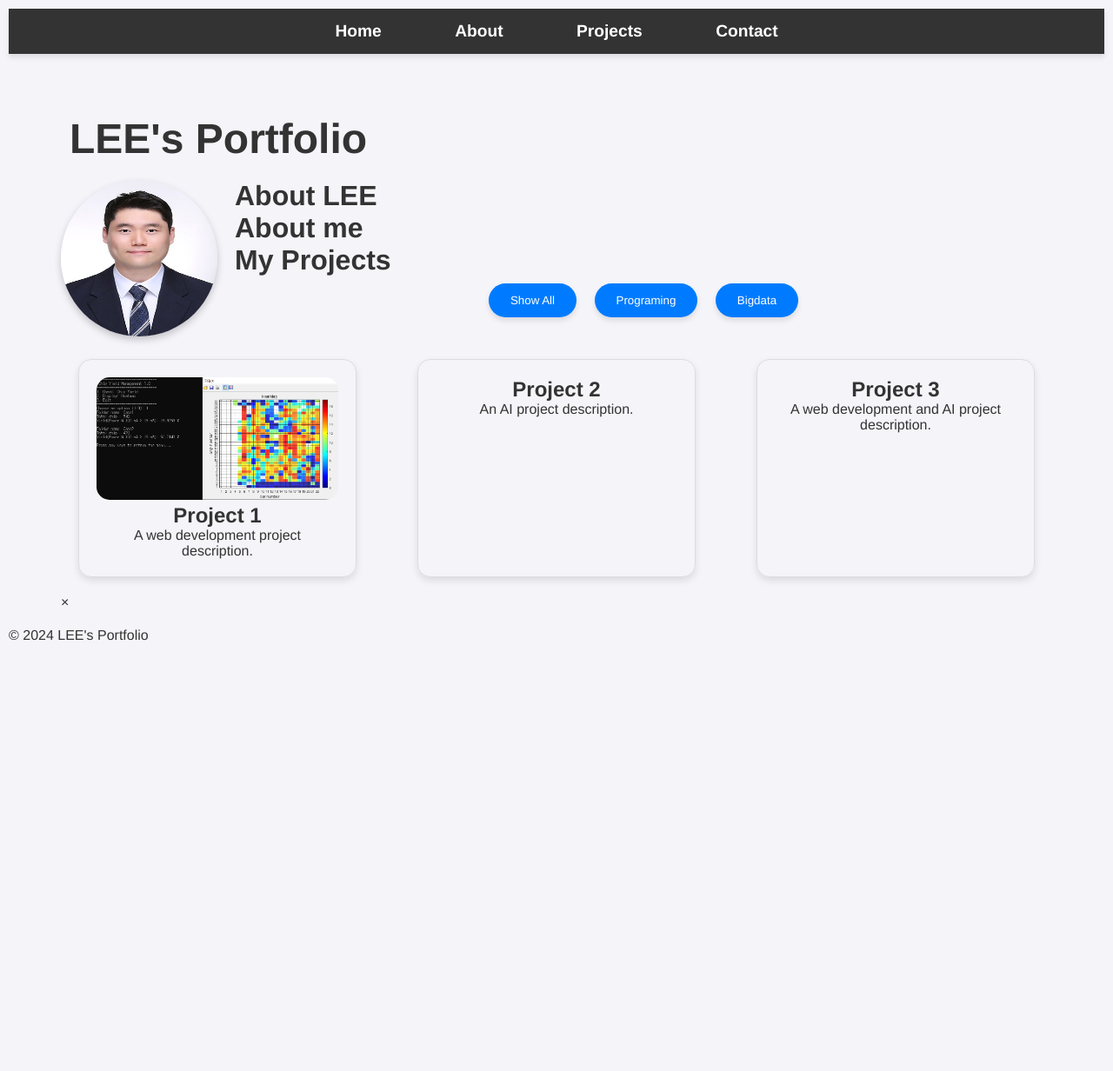
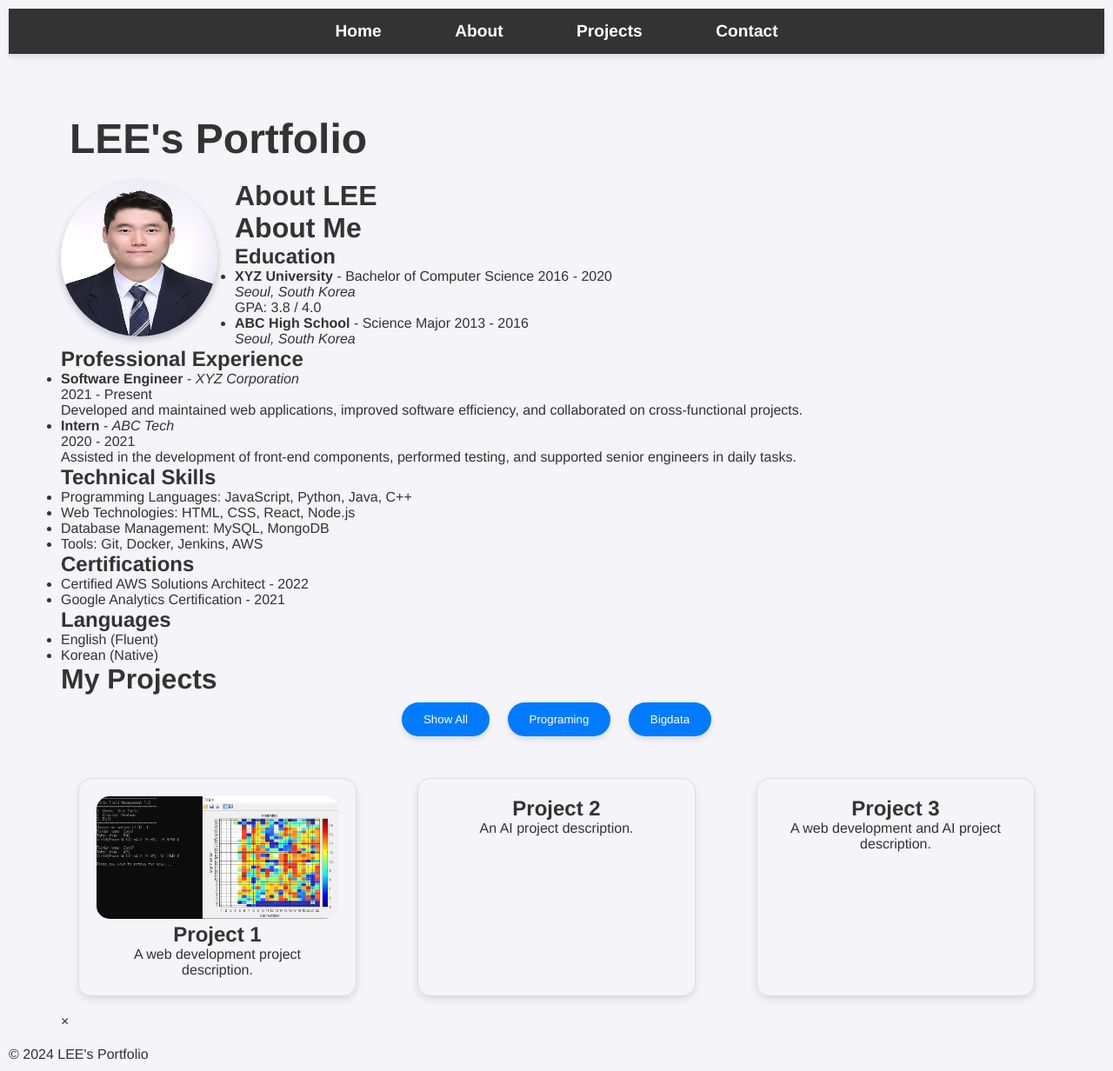
Before and after one commit to Yeonwoo-code/Portfolio, a Jekyll site: the page built from index.md, in a window 1280 px wide and 1232 px high. Shown: the whole window at 87% size. Built offline with Jekyll 4.4.1, drawn with Linux system fonts in a browser that asks for light colours.

Commit message:
Update about.html

```diff
--- a/_includes/about.html
+++ b/_includes/about.html
@@ -1,3 +1,62 @@
 <div class="about">
-      <h1> About me </h1>
+  <h1>About Me</h1>
+
+  <section>
+    <h2>Education</h2>
+    <ul>
+      <li>
+        <strong>XYZ University</strong> - Bachelor of Computer Science
+        <span>2016 - 2020</span><br>
+        <em>Seoul, South Korea</em><br>
+        GPA: 3.8 / 4.0
+      </li>
+      <li>
+        <strong>ABC High School</strong> - Science Major
+        <span>2013 - 2016</span><br>
+        <em>Seoul, South Korea</em>
+      </li>
+    </ul>
+  </section>
+
+  <section>
+    <h2>Professional Experience</h2>
+    <ul>
+      <li>
+        <strong>Software Engineer</strong> - <em>XYZ Corporation</em><br>
+        <span>2021 - Present</span><br>
+        <p>Developed and maintained web applications, improved software efficiency, and collaborated on cross-functional projects.</p>
+      </li>
+      <li>
+        <strong>Intern</strong> - <em>ABC Tech</em><br>
+        <span>2020 - 2021</span><br>
+        <p>Assisted in the development of front-end components, performed testing, and supported senior engineers in daily tasks.</p>
+      </li>
+    </ul>
+  </section>
+
+  <section>
+    <h2>Technical Skills</h2>
+    <ul>
+      <li>Programming Languages: JavaScript, Python, Java, C++</li>
+      <li>Web Technologies: HTML, CSS, React, Node.js</li>
+      <li>Database Management: MySQL, MongoDB</li>
+      <li>Tools: Git, Docker, Jenkins, AWS</li>
+    </ul>
+  </section>
+
+  <section>
+    <h2>Certifications</h2>
+    <ul>
+      <li>Certified AWS Solutions Architect - 2022</li>
+      <li>Google Analytics Certification - 2021</li>
+    </ul>
+  </section>
+
+  <section>
+    <h2>Languages</h2>
+    <ul>
+      <li>English (Fluent)</li>
+      <li>Korean (Native)</li>
+    </ul>
+  </section>
 </div>
```
